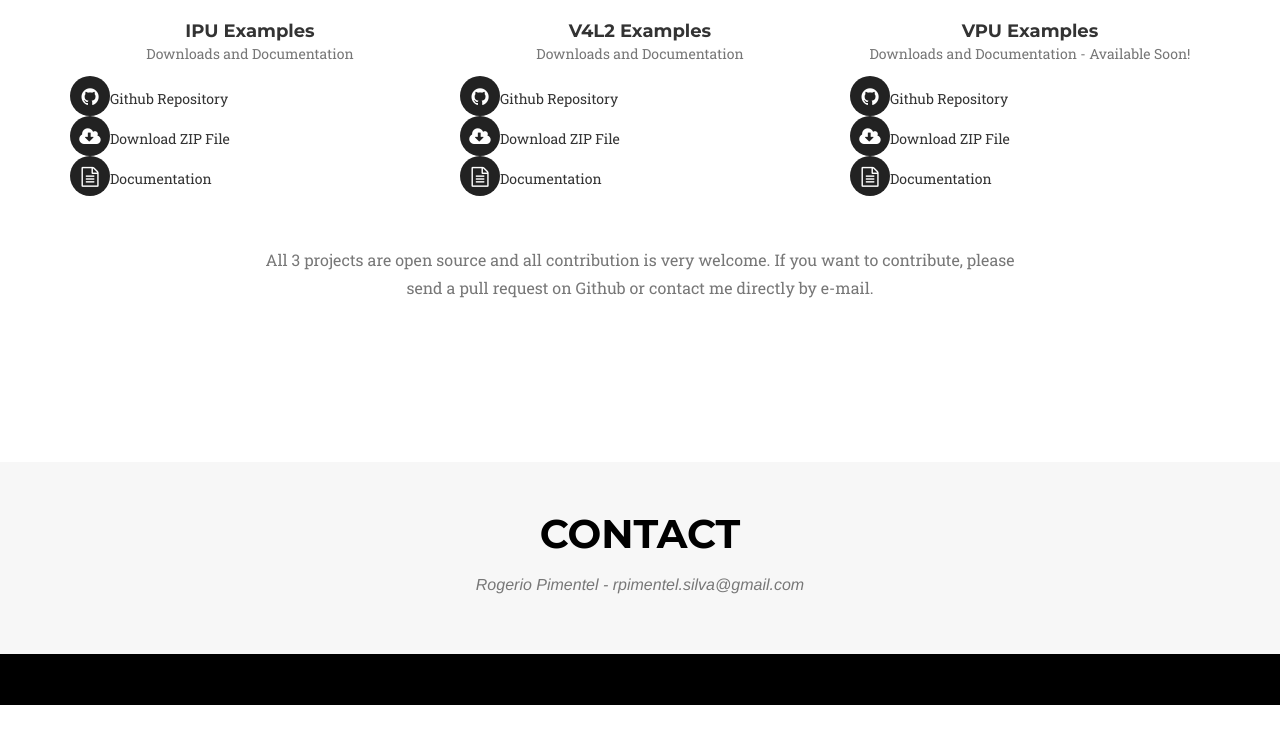
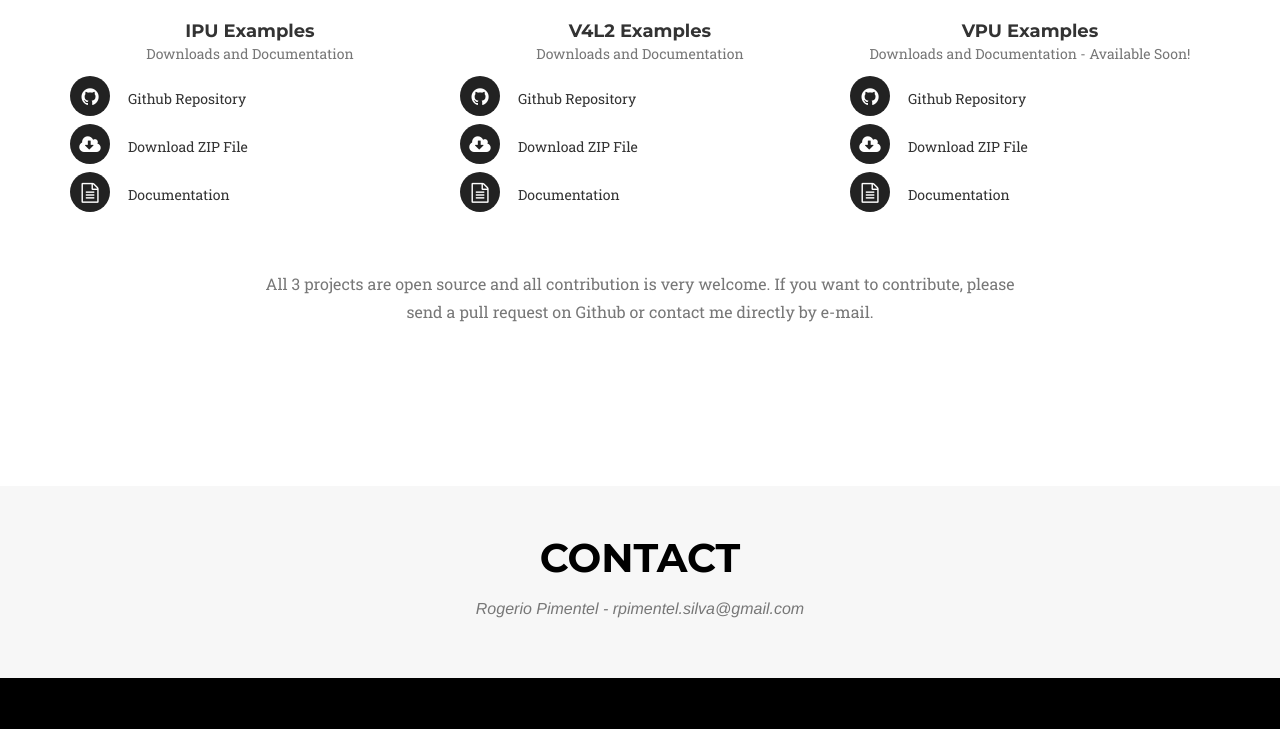
Before and after one commit to rogeriorps/rogeriorps.github.io, a plain HTML site: page index.html in a window 1280 px wide. Shown: the part 3027-3756 px from the top of the page. Before the commit the page ends 3732 px from the top, so only its background shows below. Drawn offline with nearby package versions, Linux system fonts and the light colour scheme; a web font is replaced by a local one.

Commit message:
minor fixes on donwload section
Signed-off-by: Rogerio Pimentel <rogerio.pimentel@freescale.com>

```diff
--- a/css/agency.css
+++ b/css/agency.css
@@ -663,7 +663,25 @@ aside.clients img {
 }
 
 
+section#download .item_text{
+	display: table-cell;
+	width: 155px;
+	height: 48px;
+	text-align: left;
+	padding-left: 18px;
+}
 
+section#download .table-level1{
+	display: table;
+}
+
+section#download .table-level2{
+	display: table-row;
+}
+
+section#download .table-level3{
+	display: table-cell;
+}
 
 section#contact {
     background-color: light-gray;
--- a/index.html
+++ b/index.html
@@ -224,12 +224,14 @@
     <!-- Download Section -->
     <section id="download">
         <div class="container">
+
             <div class="row">
                 <div class="col-lg-12 text-center">
                     <h2 class="section-heading">Download</h2>
                     <h3 class="section-subheading text-muted">Download the projects from Github</h3>
                 </div>
             </div>
+
             <div class="row">
                 <div class="col-sm-4">
                     <div class="team-member">
@@ -238,46 +240,34 @@
                         <p class="text-muted">Downloads and Documentation</p>
                         <ul class="list-unstyled social-buttons">
                             <li>
-
-				<div style="display:table;">
-					<div style="display:table-row;">
-						<div style="display:table-cell;"><a href="https://github.com/rogeriorps/ipu-examples" target="blank"><span class="fa fa-github"></span></a>
+                                <div class="table-level1">
+                                    <div class="table-level2">
+                                        <div class="table-level3"><a href="https://github.com/rogeriorps/ipu-examples" target="blank"><span class="fa fa-github"></span></a>
                                         </div>
-
                                         <div class="item_text"><span>Github Repository</span>
                                         </div>
                                     </div>
-
                                 </div>
                             </li>
-
                             <li>
-				<div style="display:table;">
-					<div style="display:table-row;">
-						<div style="display:table-cell;"><a href="https://github.com/rogeriorps/ipu-examples/archive/master.zip"><span class="fa fa-cloud-download"></span></a>
+                                <div class="table-level1">
+                                    <div class="table-level2">
+                                        <div class="table-level3"><a href="https://github.com/rogeriorps/ipu-examples/archive/master.zip"><span class="fa fa-cloud-download"></span></a>
                                         </div>
-
                                         <div class="item_text"><span>Download ZIP File</span>
                                         </div>
                                     </div>
-
                                 </div>
-
                             </li>
-
                             <li>
-
-				<div style="display:table;">
-					<div style="display:table-row;">
-						<div style="display:table-cell;"><a href="https://github.com/rogeriorps/ipu-examples/blob/master/README.md" target="blank"><span class="fa fa-file-text-o"></span></a>
+                                <div class="table-level1">
+                                    <div class="table-level2">
+                                        <div class="table-level3"><a href="https://github.com/rogeriorps/ipu-examples/blob/master/README.md" target="blank"><span class="fa fa-file-text-o"></span></a>
                                         </div>
-
                                         <div class="item_text"><span>Documentation</span>
                                         </div>
                                     </div>
-
                                 </div>
-
                             </li>
                         </ul>
                     </div>
@@ -289,46 +279,34 @@
                         <p class="text-muted">Downloads and Documentation</p>
                         <ul class="list-unstyled social-buttons">
                             <li>
-
-				<div style="display:table;">
-					<div style="display:table-row;">
-						<div style="display:table-cell;"><a href="https://github.com/rogeriorps/v4l2-examples" target="blank"><span class="fa fa-github"></span></a>
+                                <div class="table-level1">
+                                    <div class="table-level2">
+                                        <div class="table-level3"><a href="https://github.com/rogeriorps/v4l2-examples" target="blank"><span class="fa fa-github"></span></a>
                                         </div>
-
                                         <div class="item_text"><span>Github Repository</span>
                                         </div>
                                     </div>
-
                                 </div>
                             </li>
-
                             <li>
-				<div style="display:table;">
-					<div style="display:table-row;">
-						<div style="display:table-cell;"><a href="https://github.com/rogeriorps/v4l2-examples/archive/master.zip"><span class="fa fa-cloud-download"></span></a>
+                                <div class="table-level1">
+                                    <div class="table-level2">
+                                        <div class="table-level3"><a href="https://github.com/rogeriorps/v4l2-examples/archive/master.zip"><span class="fa fa-cloud-download"></span></a>
                                         </div>
-
                                         <div class="item_text"><span>Download ZIP File</span>
                                         </div>
                                     </div>
-
                                 </div>
-
                             </li>
-
                             <li>
-
-				<div style="display:table;">
-					<div style="display:table-row;">
-						<div style="display:table-cell;"><a href="https://github.com/rogeriorps/v4l2-examples/blob/master/README.md" target="blank"><span class="fa fa-file-text-o"></span></a>
+                                <div class="table-level1">
+                                    <div class="table-level2">
+                                        <div class="table-level3"><a href="https://github.com/rogeriorps/v4l2-examples/blob/master/README.md" target="blank"><span class="fa fa-file-text-o"></span></a>
                                         </div>
-
                                         <div class="item_text"><span>Documentation</span>
                                         </div>
                                     </div>
-
                                 </div>
-
                             </li>
                         </ul>
                     </div>
@@ -340,51 +318,40 @@
                         <p class="text-muted">Downloads and Documentation - Available Soon!</p>
                         <ul class="list-unstyled social-buttons">
                             <li>
-
-				<div style="display:table;">
-					<div style="display:table-row;">
-						<div style="display:table-cell;"><a href="https://github.com/rogeriorps/vpu-examples" target="blank"><span class="fa fa-github"></span></a>
+                                <div class="table-level1">
+                                    <div class="table-level2">
+                                        <div class="table-level3"><a href="https://github.com/rogeriorps/vpu-examples" target="blank"><span class="fa fa-github"></span></a>
                                         </div>
-
                                         <div class="item_text"><span>Github Repository</span>
                                         </div>
                                     </div>
-
                                 </div>
                             </li>
-
                             <li>
-				<div style="display:table;">
-					<div style="display:table-row;">
-						<div style="display:table-cell;"><a href="https://github.com/rogeriorps/vpu-examples/archive/master.zip"><span class="fa fa-cloud-download"></span></a>
+                                <div class="table-level1">
+                                    <div class="table-level2">
+                                        <div class="table-level3"><a href="https://github.com/rogeriorps/vpu-examples/archive/master.zip"><span class="fa fa-cloud-download"></span></a>
                                         </div>
-
                                         <div class="item_text"><span>Download ZIP File</span>
                                         </div>
                                     </div>
-
                                 </div>
-
                             </li>
-
                             <li>
-
-				<div style="display:table;">
-					<div style="display:table-row;">
-						<div style="display:table-cell;"><a href="https://github.com/rogeriorps/vpu-examples/blob/master/README.md" target="blank"><span class="fa fa-file-text-o"></span></a>
+                                <div class="table-level1">
+                                    <div class="table-level2">
+                                        <div class="table-level3"><a href="https://github.com/rogeriorps/vpu-examples/blob/master/README.md" target="blank"><span class="fa fa-file-text-o"></span></a>
                                         </div>
-
                                         <div class="item_text"><span>Documentation</span>
                                         </div>
                                     </div>
-
                                 </div>
-
                             </li>
                         </ul>
                     </div>
                 </div>
             </div>
+
             <div class="row">
                 <div class="col-lg-8 col-lg-offset-2 text-center">
                     <p class="large text-muted">All 3 projects are open source and all contribution is very welcome. If you want to contribute, please send a pull request on Github or contact me directly by e-mail.</p>
@@ -402,11 +369,11 @@
                 </div>
             </div>
             </div>
-        </div>
+
     </section>
 
     <footer>
-        <div class="container" background="black">
+        <div class="container" style="background-color: black;">
             <div class="row">
                 <div class="col-md-4">
 
```
Lines whose indentation alone changed are shown as unchanged.
